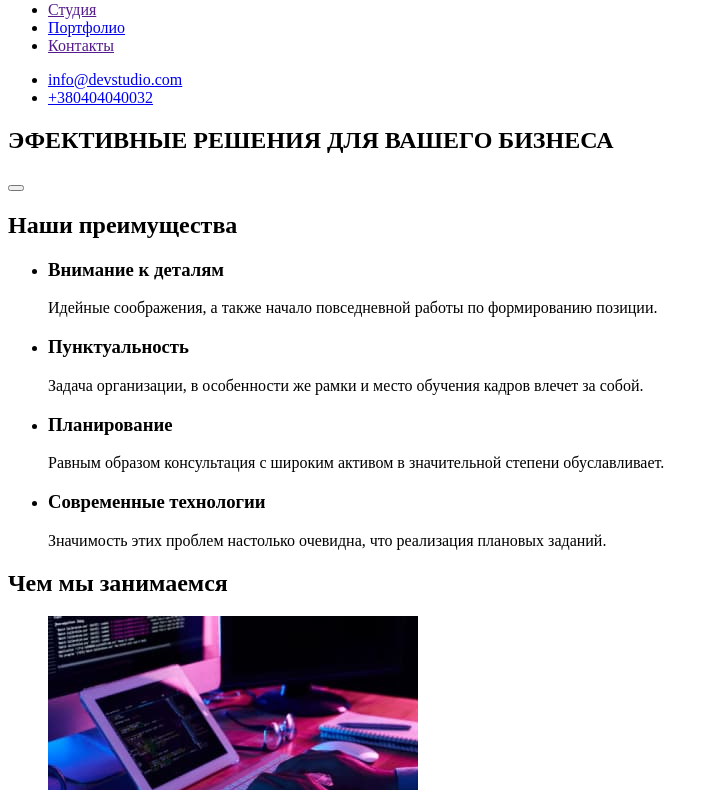
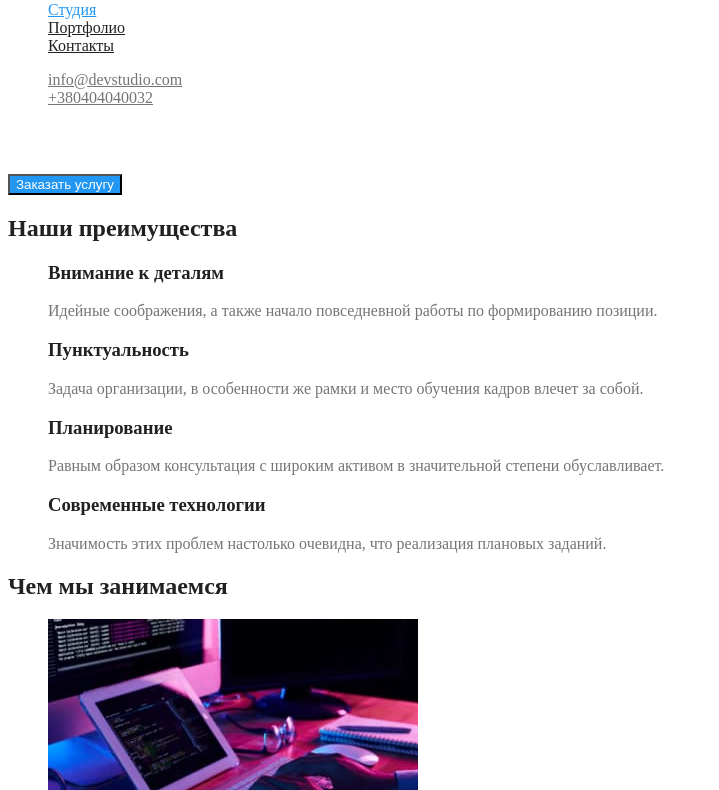
Before and after one commit to RomanLeibiuk/goit-markup-hw-02, a plain HTML site: page index.html in a window 1280 px wide. Shown: the part 41-831 px from the top of the page, without its empty margins (0-719 px from the left). Drawn offline with Linux system fonts and the light colour scheme.

Commit message:
patch1.2

```diff
--- /dev/null
+++ b/css/styles.css
@@ -0,0 +1,74 @@
+/* цвет актива #2196F3
+ */
+/* цвет текста #212121
+ */
+/* вторичный цвет текста #757575
+ */
+/* белый цвет #FFFFFF
+ */
+/* белый вторичный rgba(255, 255, 255, 0,6)
+ */
+/* цвет фона 1 #FFFFFF */
+/* цвет фона 2 #2F303A */
+/* цвет фона 3 #E5E5E5 */
+/*цвет фона 4 #F5F4FA */
+:root {
+  --primary-text-color: #757575;
+  --title-text-color: #212121;
+  --accent-color: #2196f3;
+  --primary-white-color:#ffffff;
+}
+
+body {
+  color: var(--primary-text-color)
+  background-color: var(--primary-white-color);
+}
+.logo {
+  color: var(--accent-color);
+}
+ul {
+  list-style: none;
+}
+/* Стилизация навигации */
+.site-nav .link {
+  color: var(--title-text-color);
+}
+.site-nav .link:hover,
+.site-nav .link:focus {
+  color: var(--accent-color);
+}
+.site-nav .link.current{
+    color:var(--accent-color);
+}
+/* Стилизация контактов */
+.contacts .link {
+  color: var(--primary-text-color);
+}
+.cotacts:hover,
+.contacts .link:focus,
+.contacts .link:hover {
+  color: var(--accent-color);
+}
+/* разметка героя */
+.hero-title {
+  color: var(--primary-white-color);
+}
+/* разметка секций */
+.section,
+.section-title,
+.section-title-member {
+  color: var(--title-text-color);
+}
+/* разметка преимуществ */
+.features .text {
+  color: var(--primary-text-color);
+}
+.features .title {
+  color: var(--title-text-color);
+}
+
+/* разметка кнопки */
+.button {
+    color: var(--primary-white-color);
+    background-color: var(--accent-color);
+}
--- a/index.html
+++ b/index.html
@@ -5,77 +5,76 @@
     <meta http-equiv="X-UA-Compatible" content="IE=edge">
     <meta name="viewport" content="width=device-width, initial-scale=1.0">
     <title>Document</title>
+    <link rel="stylesheet" href="./css/styles.css">
 </head>
     <body>
         <!-- Шапка сайта-->
     <header>
         <nav>
-            <a href="">WebStudio</a>
+            <a  href="./" class="logo">WebStudio</a>
 
-                <ul>
-                 <li> <a href="">Студия</a></li>
-                 <li> <a href="./portfolio.html">Портфолио</a></li>
-                 <li> <a href="">Контакты</a></li>
+                <ul class="site-nav">
+                 <li> <a href="" class="link current">Студия</a></li>
+                 <li> <a href="./portfolio.html" class="link">Портфолио</a></li>
+                 <li> <a href="" class="link">Контакты</a></li>
                </ul>
         </nav>
-        <ul>
-            <li> <a href="mailto:info@devstudio.com">info@devstudio.com</a></li>
-            <li> <a href="tel:+380404040032">+380404040032</a></li>
+        <ul class="contacts">
+            <li> <a href="mailto:info@devstudio.com" class="link">info@devstudio.com</a></li>
+            <li> <a href="tel:+380404040032" class="link">+380404040032</a></li>
         </ul>
     </header>
     <!--Основной контент страницы-->
     <main>
-        <section>
-            <h1>ЭФЕКТИВНЫЕ РЕШЕНИЯ ДЛЯ ВАШЕГО БИЗНЕСА</h1>
-        <button type="button"
-        value="Заказать услугу">
-        </button>
+        <section class="hero">
+            <h1 class="hero-title">ЭФЕКТИВНЫЕ РЕШЕНИЯ ДЛЯ ВАШЕГО БИЗНЕСА</h1>
+        <button type="button" class="button">Заказать услугу </button>
         </section>
-            <section>
-                <h2>Наши преимущества</h2>
-                <ul>
+            <section class="section">
+                <h2 class="section-title">Наши преимущества</h2>
+                <ul class="features">
                     <li>
-                        <h3>Внимание к деталям</h3>
-                        <p>Идейные соображения, а также начало повседневной работы по формированию позиции.</p>
+                        <h3 class="title">Внимание к деталям</h3>
+                        <p class="text">Идейные соображения, а также начало повседневной работы по формированию позиции.</p>
                     </li>
                     <li>
-                        <h3>Пунктуальность</h3>
-                        <p>Задача организации, в особенности же рамки и место обучения кадров влечет за собой.</p>
+                        <h3 class="title">Пунктуальность</h3>
+                        <p class="text">Задача организации, в особенности же рамки и место обучения кадров влечет за собой.</p>
                     </li>
                     <li>
-                        <h3>Планирование</h3>
-                        <p>Равным образом консультация с широким активом в значительной степени обуславливает.</p>
+                        <h3 class="title">Планирование</h3>
+                        <p class="text">Равным образом консультация с широким активом в значительной степени обуславливает.</p>
                     </li>
                     <li>
-                        <h3>Современные технологии</h3>
-                        <p>Значимость этих проблем настолько очевидна, что реализация плановых заданий.</p>
+                        <h3 class="title">Современные технологии</h3>
+                        <p class="text">Значимость этих проблем настолько очевидна, что реализация плановых заданий.</p>
                     </li>
                 </ul>
             </section>
-            <section>
-                <h2>Чем мы занимаемся</h2>
+            <section  class="section">
+                <h2  class="section-title">Чем мы занимаемся</h2>
                 <ul>
                     <li> <img src="./images/coding.jpg" width="370" height="294" alt="coding"/></li>
                     <li> <img src="./images/mobiledesighn.jpg" width="370" height="294" alt="mobile design" /></li>
                     <li> <img src="./images/webdesign.jpg" width="370" height="294" alt="web design" /></li>
                 </ul>
             </section>
-            <section>
-                <h2>Наша команда</h2>
+            <section  class="section">
+                <h2  class="section-title">Наша команда</h2>
                 <ul>
                     <li>
                         <img src="./images/CREW/crewmember1.jpg" width="270" height="260" alt="Product designer"/>
-                        <h3>Игорь Демьяненко</h3>
+                        <h3  class="section-title-member">Игорь Демьяненко</h3>
                         <p>Product designer</p>
                     </li>
                     <li>
                         <img src="./images/CREW/crewmember2.jpg"  width="270" height="260" alt="Frontend developer" />
-                        <h3>Ольга Репина </h3>
+                        <h3 class="section-title-member">Ольга Репина </h3>
                         <p>Frontend Developer</p>
                     </li>
                     <li>
                         <img src="./images/CREW/crewmember3.jpg" width="270" height="260" alt="Marketing" />
-                        <h3>Николай Тарасов</h3>
+                        <h3 class="section-title-member">Николай Тарасов</h3>
                         <p>Marketing</p>
                     </li>
                     <li>
```
Also changed, not shown: portfolio.html (+5 -4 lines).
